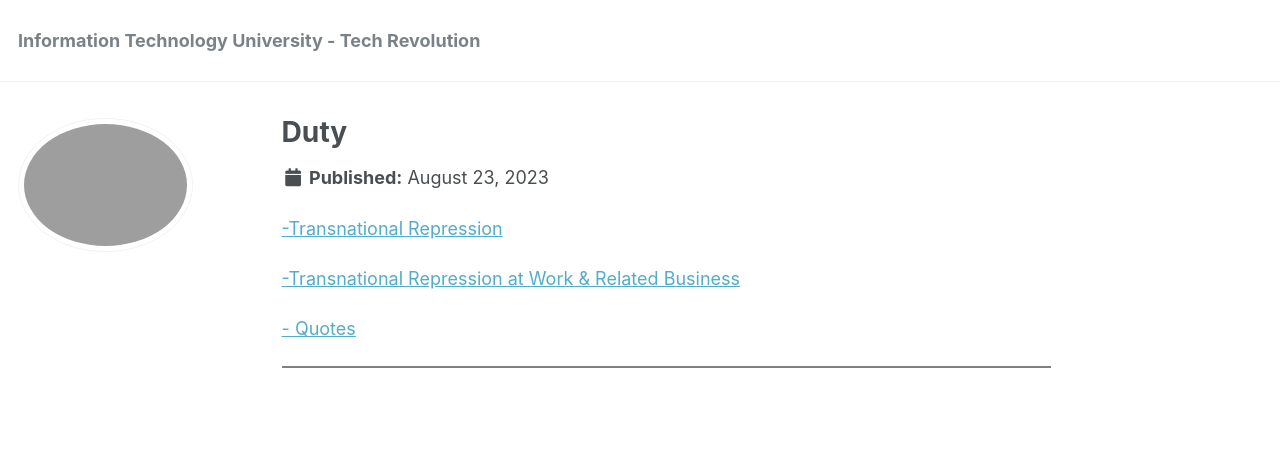
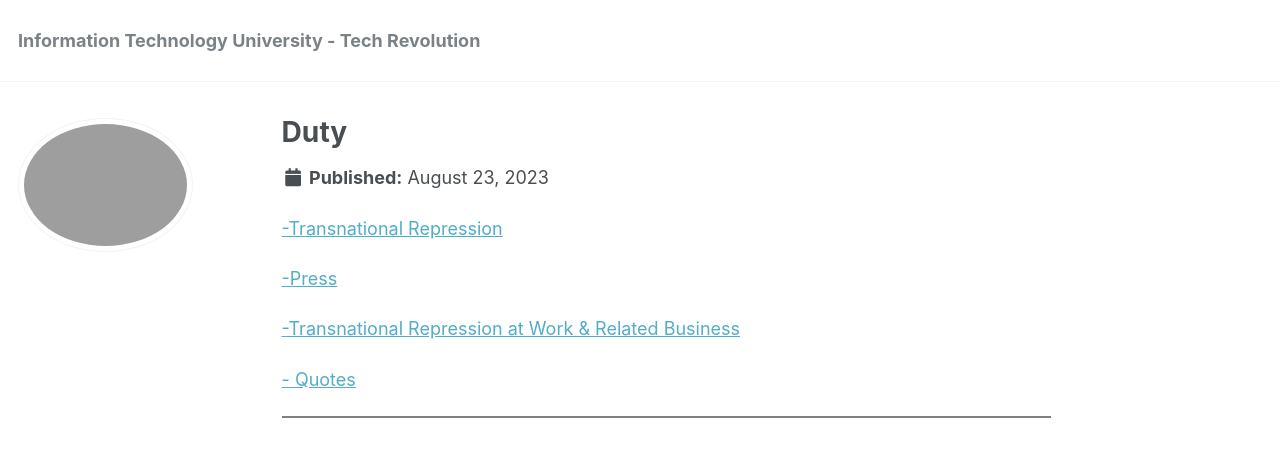
Before and after one commit to phdcsseiden/phdcsseiden.github.io, a Jekyll site: the page built from _pages/Duty.md, in a window 1280 px wide. Shown: the top 457 px of the page. Built offline with Jekyll 4.4.1, drawn with Linux system fonts in a browser that asks for light colours.

Commit message:
Update Duty.md

```diff
--- a/_pages/Duty.md
+++ b/_pages/Duty.md
@@ -18,6 +18,13 @@
 <a href=" https://phdcsseiden.github.io/Tr/ "> -Transnational Repression  </a>
 
 
+
+
+<a href=" https://phdcsseiden.github.io/News/ "> -Press  </a>
+
+
+
+
 <a href="  "> -Transnational Repression at Work & Related Business  </a>
 
 
```
